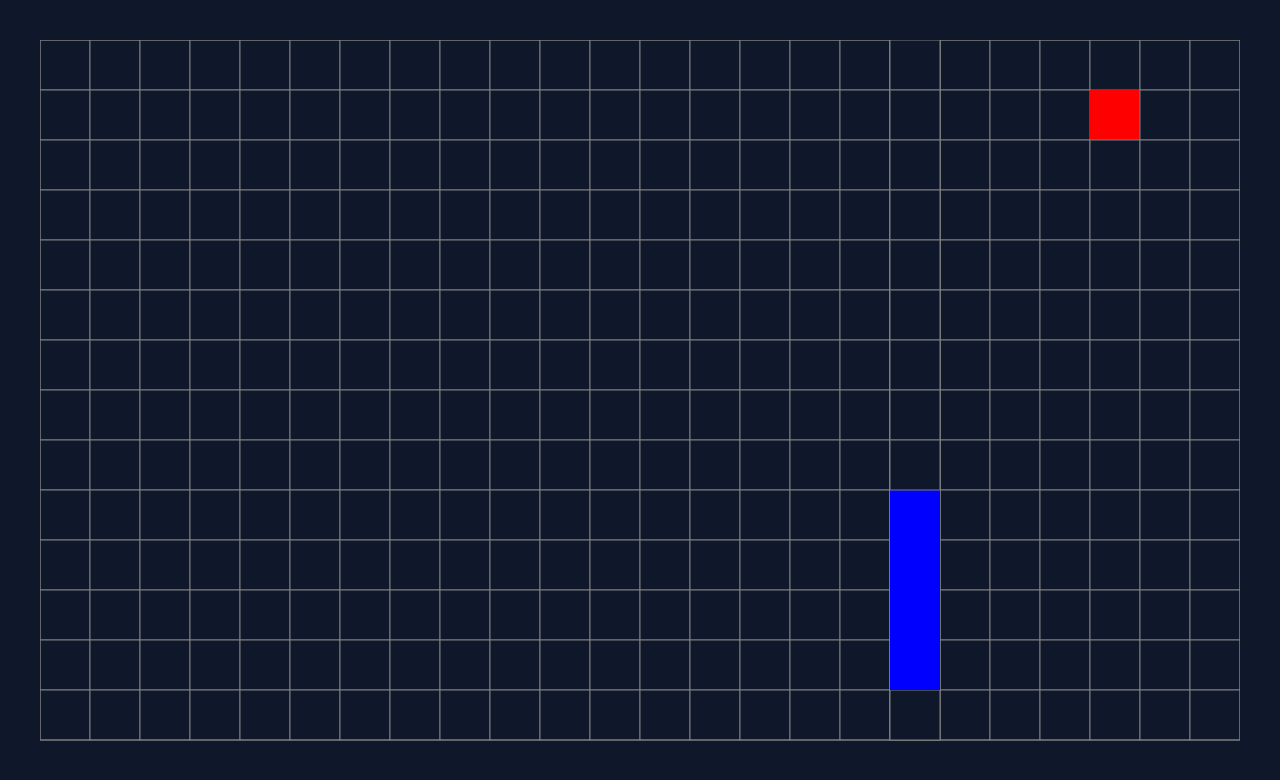
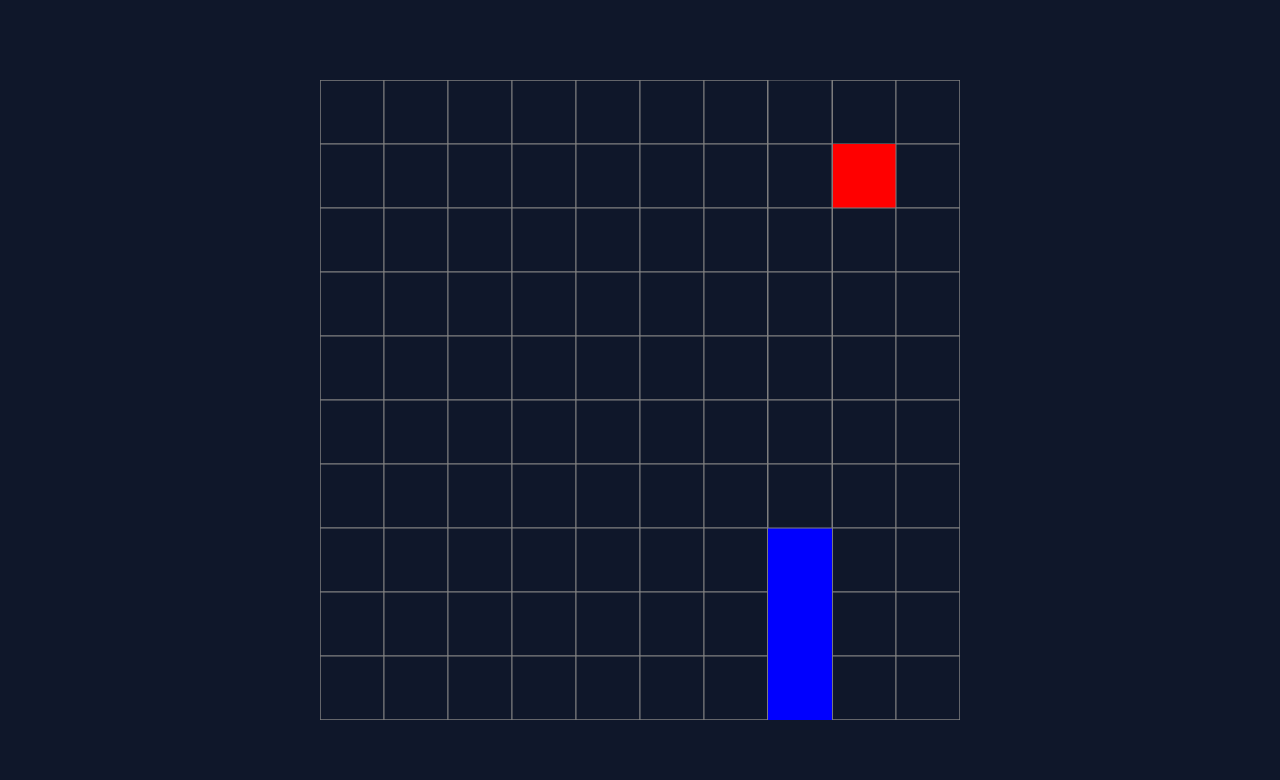
Before and after one commit to bohdancho/canvas-snake, a website built with Vite: page index.html in a window 1280 px wide. Built offline with nearby package versions, Linux system fonts and the light colour scheme.

Commit message:
add static field length in squares

```diff
--- a/src/config.ts
+++ b/src/config.ts
@@ -1,5 +1,5 @@
-export const SQUARE_SIZE_PX = 50
-export const SNAKE_INIT_SIZE = 4
+export const FIELD_LENGTH = 10
+export const SNAKE_INIT_SIZE = 3
 export const SNAKE_MOVE_FREQUENCY = 200
 
 export const COLORS = {
--- a/src/game/canvas.ts
+++ b/src/game/canvas.ts
@@ -1,7 +1,5 @@
-import { SizePx } from './size'
-
 export class Canvas {
-  public readonly sizePx: SizePx
+  public readonly sizePx: number
   public readonly ctx: CanvasRenderingContext2D
 
   constructor(elem: HTMLCanvasElement) {
@@ -10,7 +8,7 @@ export class Canvas {
     const { width, height } = elem.getBoundingClientRect()
     elem.width = width
     elem.height = height
-    this.sizePx = new SizePx(width, height)
+    this.sizePx = width
   }
 
   private static getContext(elem: HTMLCanvasElement): CanvasRenderingContext2D {
--- a/src/game/field.ts
+++ b/src/game/field.ts
@@ -1,4 +1,4 @@
-import { COLORS, SQUARE_SIZE_PX } from '../config'
+import { COLORS, FIELD_LENGTH } from '../config'
 import { Canvas } from './canvas'
 import { Direction } from './direction'
 import { Entity } from './entity'
@@ -6,14 +6,15 @@ import { Square } from './square'
 import { Vector } from './vector'
 
 export class Field {
-  public readonly fieldSize: Vector
+  public readonly fieldSize: Vector = new Vector(FIELD_LENGTH, FIELD_LENGTH)
   private readonly squares: Square[][]
+  private readonly squareLengthPx: number
 
   constructor(private readonly canvas: Canvas) {
-    const fieldSize = Field.getFieldSize(canvas, SQUARE_SIZE_PX)
+    const squareLengthPx = Field.getSquareLengthPx(canvas)
 
-    this.fieldSize = fieldSize
-    this.squares = Field.getInitSquares(fieldSize, canvas, SQUARE_SIZE_PX)
+    this.squareLengthPx = squareLengthPx
+    this.squares = Field.getInitSquares(canvas, this.fieldSize, squareLengthPx)
   }
 
   public initRender() {
@@ -27,8 +28,8 @@ export class Field {
     this.canvas.ctx.strokeRect(
       0,
       0,
-      this.fieldSize.x * SQUARE_SIZE_PX,
-      this.fieldSize.y * SQUARE_SIZE_PX,
+      FIELD_LENGTH * this.squareLengthPx,
+      FIELD_LENGTH * this.squareLengthPx,
     )
   }
 
@@ -52,22 +53,20 @@ export class Field {
     return this.squares[position.y][position.x]
   }
 
-  private static getFieldSize(canvas: Canvas, squareSize: number): Vector {
-    const width = Math.floor(canvas.sizePx.width / squareSize)
-    const height = Math.floor(canvas.sizePx.height / squareSize)
-    return new Vector(width, height)
+  private static getSquareLengthPx(canvas: Canvas) {
+    return Math.floor(canvas.sizePx / FIELD_LENGTH)
   }
 
   private static getInitSquares(
+    canvas: Canvas,
     fieldSize: Vector,
-    canvas: Canvas,
-    SQUARE_SIZE_PX: number,
+    squareLengthPx: number,
   ) {
     const squares: Square[][] = []
     for (let y = 0; y < fieldSize.y; y++) {
       squares[y] = []
       for (let x = 0; x < fieldSize.x; x++) {
-        squares[y][x] = new Square(canvas, SQUARE_SIZE_PX, new Vector(x, y))
+        squares[y][x] = new Square(canvas, squareLengthPx, new Vector(x, y))
       }
     }
     return squares
--- a/src/game/size.ts
+++ /dev/null
@@ -1,8 +0,0 @@
-export class SizePx {
-  public readonly width: number
-  public readonly height: number
-  constructor(width: number, height: number) {
-    this.width = width
-    this.height = height
-  }
-}
--- a/src/game/square.ts
+++ b/src/game/square.ts
@@ -8,7 +8,7 @@ export class Square {
 
   constructor(
     private readonly canvas: Canvas,
-    private readonly sizePx: number,
+    private readonly lengthPx: number,
     private readonly position: Vector,
   ) {}
 
@@ -32,19 +32,19 @@ export class Square {
   private paint(color: Color) {
     this.canvas.ctx.fillStyle = color
     this.canvas.ctx.fillRect(
-      this.sizePx * this.position.x,
-      this.sizePx * this.position.y,
-      this.sizePx,
-      this.sizePx,
+      this.lengthPx * this.position.x,
+      this.lengthPx * this.position.y,
+      this.lengthPx,
+      this.lengthPx,
     )
   }
 
   private clear() {
     this.canvas.ctx.clearRect(
-      this.sizePx * this.position.x,
-      this.sizePx * this.position.y,
-      this.sizePx,
-      this.sizePx,
+      this.lengthPx * this.position.x,
+      this.lengthPx * this.position.y,
+      this.lengthPx,
+      this.lengthPx,
     )
     this.paintBorder()
   }
@@ -52,10 +52,10 @@ export class Square {
   private paintBorder() {
     this.canvas.ctx.strokeStyle = COLORS.grid
     this.canvas.ctx.strokeRect(
-      this.sizePx * this.position.x,
-      this.sizePx * this.position.y,
-      this.sizePx,
-      this.sizePx,
+      this.lengthPx * this.position.x,
+      this.lengthPx * this.position.y,
+      this.lengthPx,
+      this.lengthPx,
     )
   }
 }
--- a/src/styles.css
+++ b/src/styles.css
@@ -1,15 +1,15 @@
 canvas {
-  width: 100%;
-  height: 100%;
+  width: 80vw;
+  max-width: 80vh;
+  aspect-ratio: 1 / 1;
 }
 
 .wrapper {
-  padding: 40px;
   height: 100vh;
-}
-
-body {
   background: #0f172a;
+  display: flex;
+  align-items: center;
+  justify-content: center;
 }
 
 *,
```
